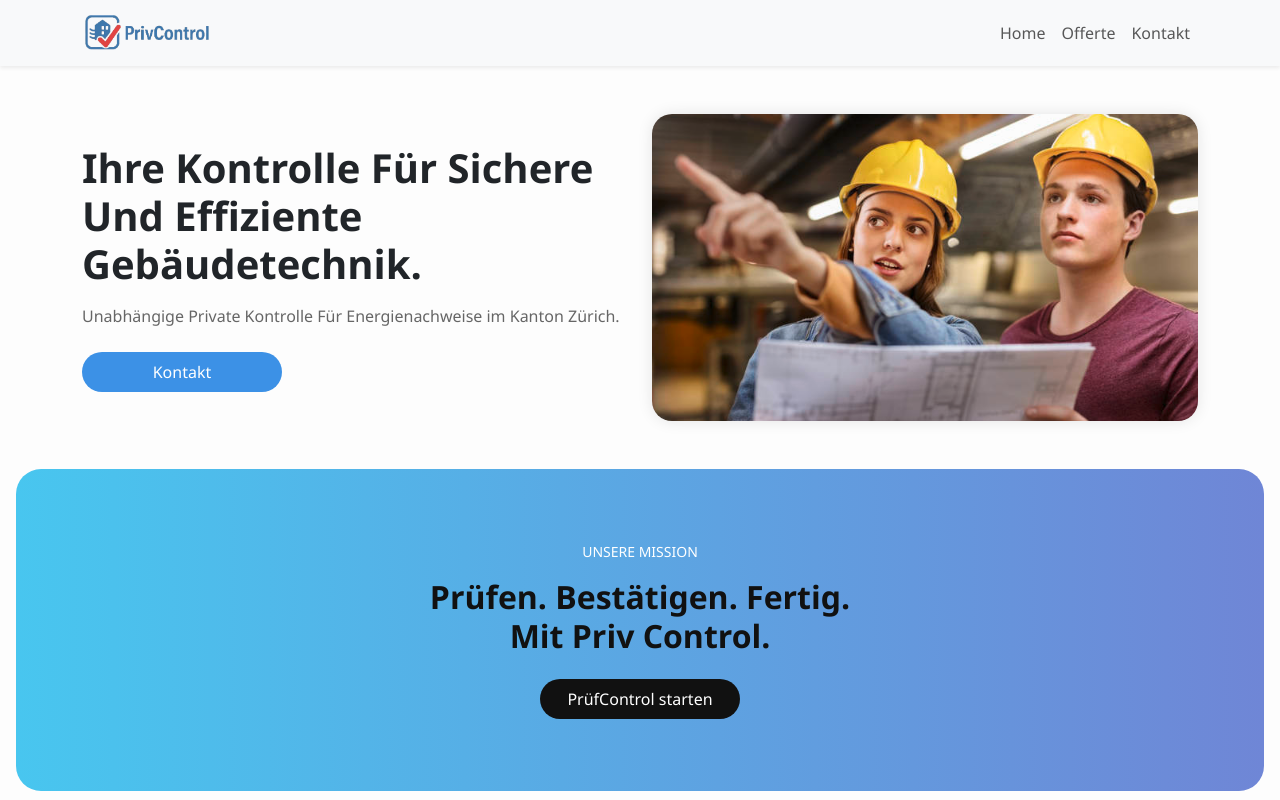
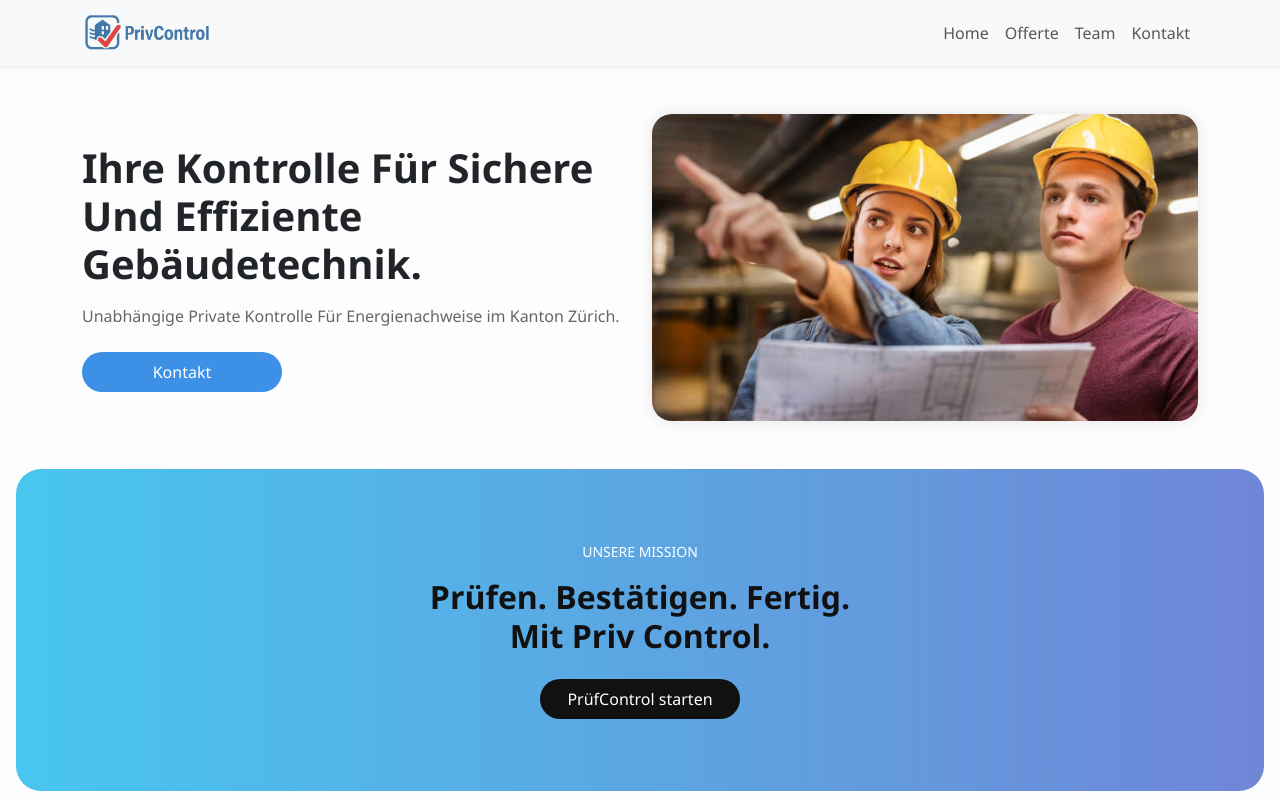
Before and after one commit to domigo04/privcontrol, a plain HTML site: page public/index.html in a window 1280 px wide. Shown: the top 800 px of the page. Drawn offline with nearby package versions, Linux system fonts and the light colour scheme.

Commit message:
Update: nochmal weil ich bin ein dulli

```diff
--- a/public/components/header.html
+++ b/public/components/header.html
@@ -15,6 +15,9 @@
         <li class="nav-item">
           <a class="nav-link" href="pruefcontrol.html">Offerte</a>
         </li>
+         <li class="nav-item">
+          <a class="nav-link" href="team.html">Team</a>
+        </li>
         <li class="nav-item">
           <a class="nav-link" href="contact.html">Kontakt</a>
         </li>
```
